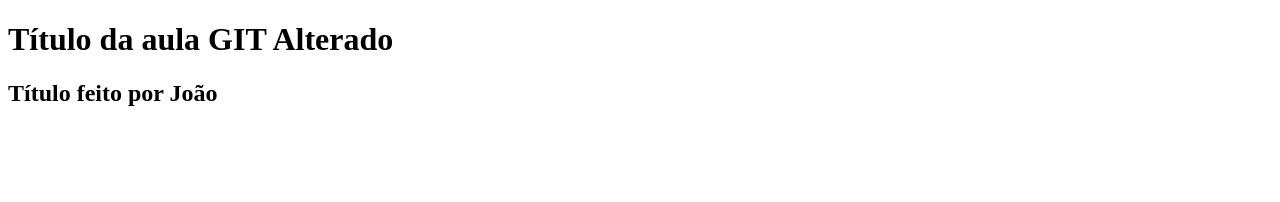
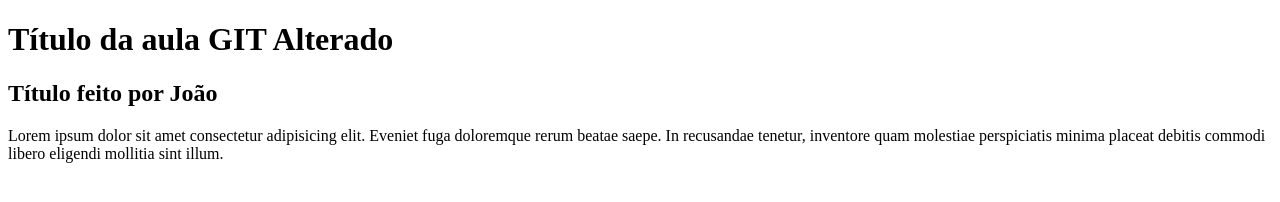
Before and after one commit to clebiosouza/projetos, a plain HTML site: page aula-git.html in a window 1280 px wide. Drawn offline with Linux system fonts and the light colour scheme.

Commit message:
Alterado cor de fundo página inicial

```diff
--- a/aula-git.html
+++ b/aula-git.html
@@ -8,5 +8,12 @@
 <body>
     <h1>Título da aula GIT Alterado</h1>
     <h2>Título feito por João</h2>
+
+    <p>
+        Lorem ipsum dolor sit amet consectetur adipisicing elit.
+         Eveniet fuga doloremque rerum beatae saepe.
+         In recusandae tenetur, inventore quam molestiae perspiciatis
+         minima placeat debitis commodi libero eligendi mollitia sint illum.
+    </p>
 </body>
 </html>
--- /dev/null
+++ b/estilo.css
@@ -0,0 +1,3 @@
+body {
+    background: gray;
+}
```
